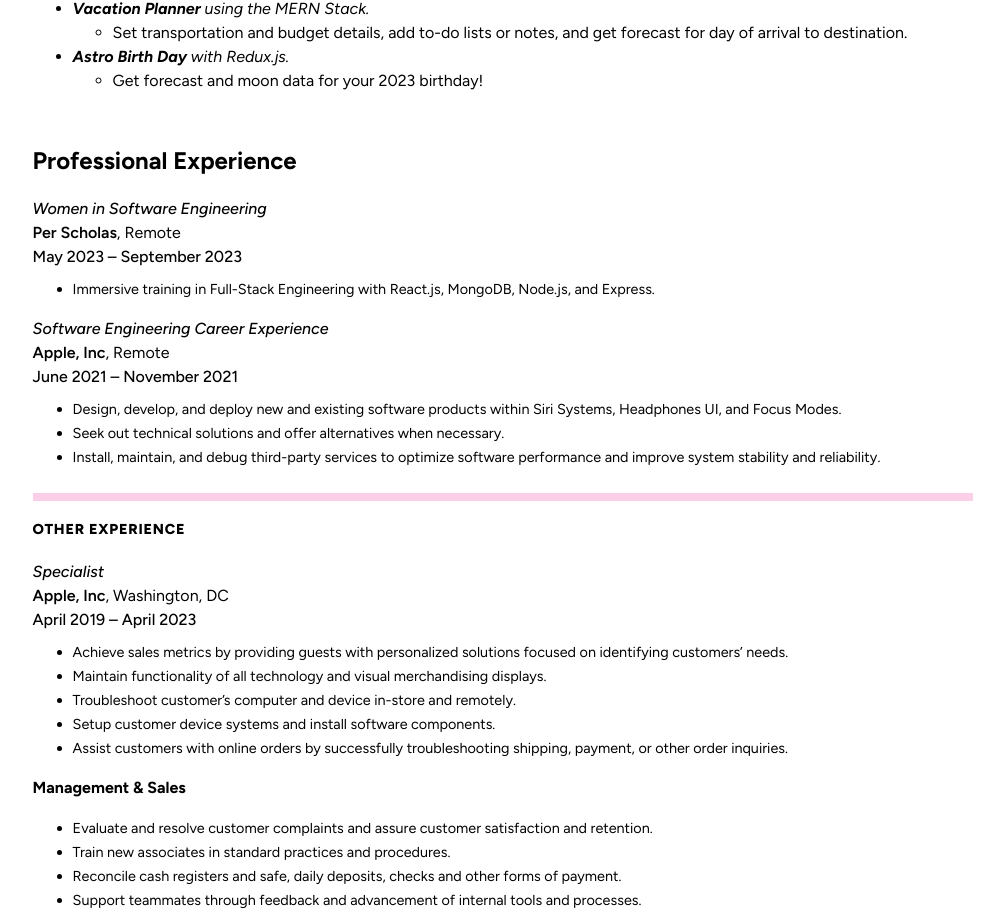
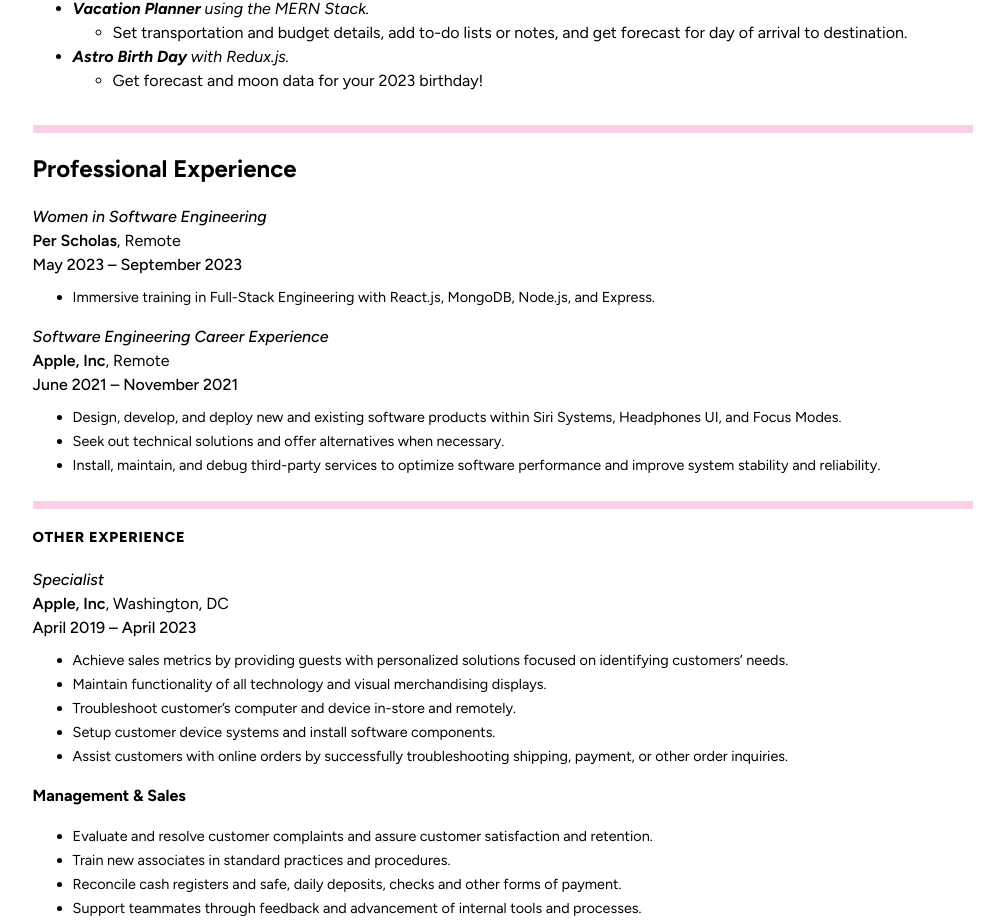
Before and after one commit to fiddle-leaf/selesie, a React (Create React App) app: page /selesie/resume in a window 1280 px wide. Shown: the part 819-1741 px from the top of the page, without its empty margins (137-1141 px from the left). Built offline with nearby package versions, Linux system fonts and the light colour scheme; a web font is replaced by a local one.

Commit message:
Minor changes

```diff
--- a/src/components/resume/Resume.js
+++ b/src/components/resume/Resume.js
@@ -58,7 +58,7 @@
             </div>
           </div>
         </article>
-        <article>
+        <article className={styles.other}>
           <h3>Professional Experience</h3>
           <article className={styles.work}>
             <div className={styles.exp}>
```
